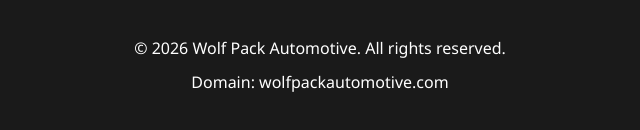
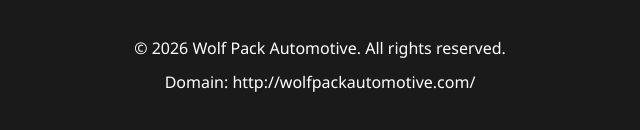
Before and after one commit to williamnieves2001/wolfpackmobileautomotive.com, a plain HTML site: page wolf pack automotive website/index.html in a window 1280 px wide. Shown: the part 1299-1429 px from the top of the page, 320-960 px from the left. Drawn offline with Linux system fonts and the light colour scheme.

Commit message:
Update index.html

```diff
--- a/wolf pack automotive website/index.html
+++ b/wolf pack automotive website/index.html
@@ -67,7 +67,7 @@
     <footer>
         <div class="container">
             <p>&copy; 2026 Wolf Pack Automotive. All rights reserved.</p>
-            <p>Domain: wolfpackautomotive.com</p>
+            <p>Domain: http://wolfpackautomotive.com/</p>
         </div>
     </footer>
 
```
